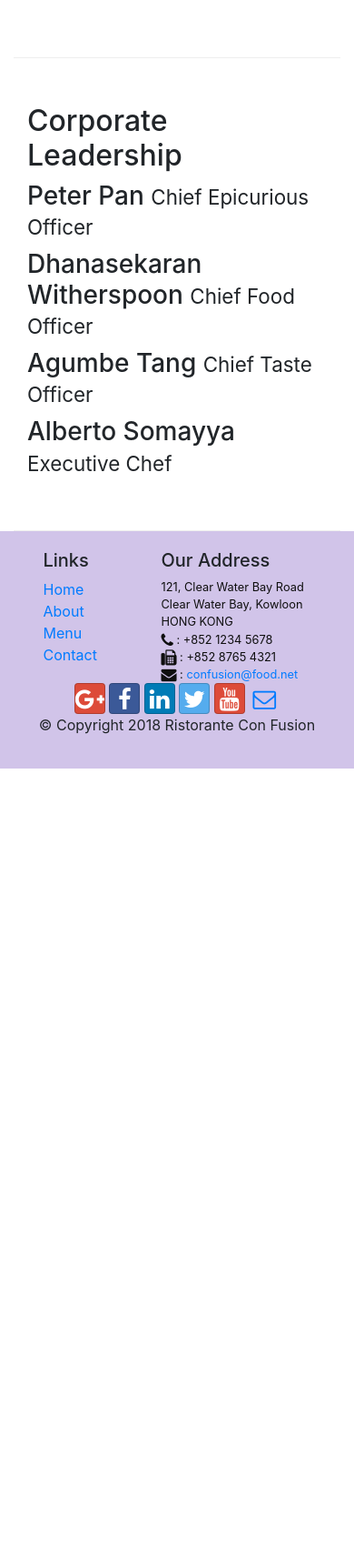
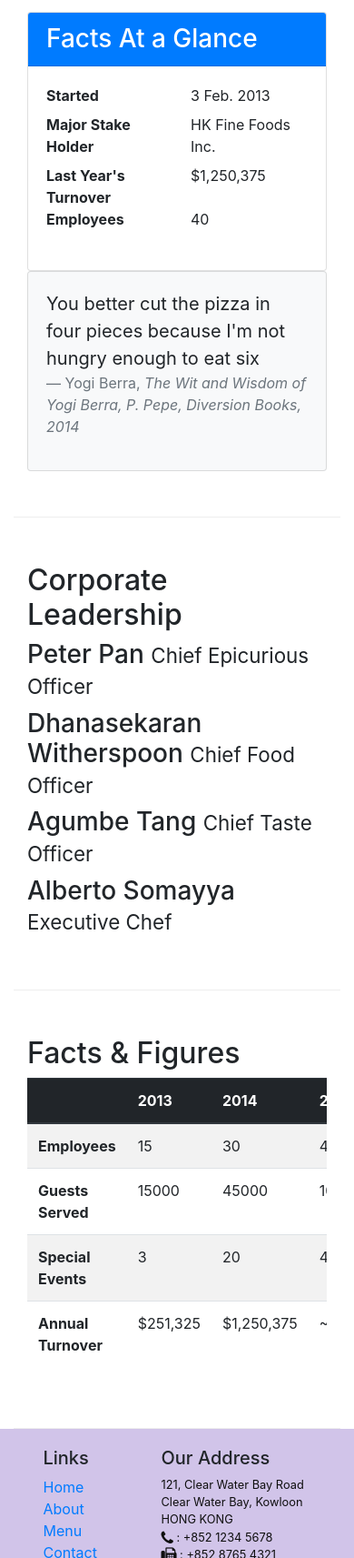
Before and after one commit to marcstoffels/Bootstrap4, a website: page aboutus.html in a window 390 px wide. Shown: the part 1037-2750 px from the top of the page at 91% size. Before the commit the page ends 1882 px from the top, so only its background shows below. Drawn offline with nearby package versions, Linux system fonts and the light colour scheme.

Commit message:
Tables and Cards

```diff
--- a/aboutus.html
+++ b/aboutus.html
@@ -65,7 +65,32 @@
                 <p>Started in 2010, Ristorante con Fusion quickly established itself as a culinary icon par excellence in Hong Kong. With its unique brand of world fusion cuisine that can be found nowhere else, it enjoys patronage from the A-list clientele in Hong Kong.  Featuring four of the best three-star Michelin chefs in the world, you never know what will arrive on your plate the next time you visit us.</p>
                 <p>The restaurant traces its humble beginnings to <em>The Frying Pan</em>, a successful chain started by our CEO, Mr. Peter Pan, that featured for the first time the world's best cuisines in a pan.</p>
             </div>
-            <div>
+            <div class="col-sm">
+                <div class="card">
+                    <h3 class="card-header bg-primary text-white">Facts At a Glance</h3>
+                    <div class="card-body">
+                        <dl class="row">
+                            <dt class="col-6">Started</dt>
+                            <dd class="col-6">3 Feb. 2013</dd>
+                            <dt class="col-6">Major Stake Holder</dt>
+                            <dd class="col-6">HK Fine Foods Inc.</dd>
+                            <dt class="col-6">Last Year's Turnover</dt>
+                            <dd class="col-6">$1,250,375</dd>
+                            <dt class="col-6">Employees</dt>
+                            <dd class="col-6">40</dd>
+                        </dl>
+                    </div>
+                </div>
+            </div>
+            <div class="col-12">
+                <div class="card card-body bg-light">
+                    <blockquote class="blockquote">
+                        <p class="mb-0">You better cut the pizza in four pieces because I'm not hungry enough to eat six</p>
+                        <footer class="blockquote-footer">Yogi Berra,
+                            <cite title="Source Title">The Wit and Wisdom of Yogi Berra, P. Pepe, Diversion Books, 2014</cite>
+                        </footer>
+                    </blockquote>
+                </div>
             </div>
         </div>
 
@@ -82,6 +107,52 @@
                 <h3>Alberto Somayya <small>Executive Chef</small></h3>
                 <p class="d-none d-sm-block">Award winning three-star Michelin chef with wide International experience having worked closely with whos-who in the culinary world, he specializes in creating mouthwatering Indo-Italian fusion experiences. He says, <em>Put together the cuisines from the two craziest cultures, and you get a winning hit! Amma Mia!</em></p>
             </div>
+       </div>
+       <div class="row row-content">
+           <div class="col-12 col-sm-9">
+               <h2>Facts &amp; Figures</h2>
+                <div class="table-responsive">
+                    <table class="table table-striped">
+                        <thead class="thead-dark">
+                            <tr>
+                                <th>&nbsp;</th>
+                                <th>2013</th>
+                                <th>2014</th>
+                                <th>2015</th>
+                            </tr>
+                        </thead>
+                        <tbody>
+                            <tr>
+                                <th>Employees</th>
+                                <td>15</td>
+                                <td>30</td>
+                                <td>40</td>
+                            </tr>
+                            <tr>
+                                <th>Guests Served</th>
+                                <td>15000</td>
+                                <td>45000</td>
+                                <td>100,000</td>
+                            </tr>
+                            <tr>
+                                <th>Special Events</th>
+                                <td>3</td>
+                                <td>20</td>
+                                <td>45</td>
+                            </tr>
+                            <tr>
+                                <th>Annual Turnover</th>
+                                <td>$251,325</td>
+                                <td>$1,250,375</td>
+                                <td>~$3,000,000</td>
+                            </tr>
+                        </tbody>
+                    </table>
+                </div>
+           </div>
+           <div class="col-12 col-sm-3">
+
+           </div>
        </div>
 
     </div>
```
